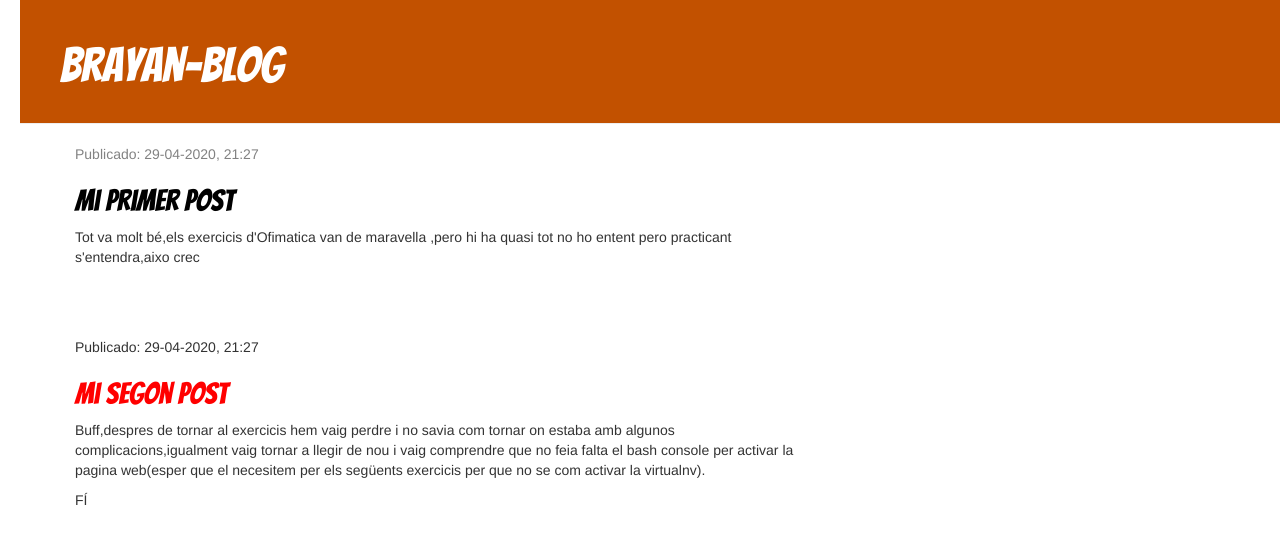
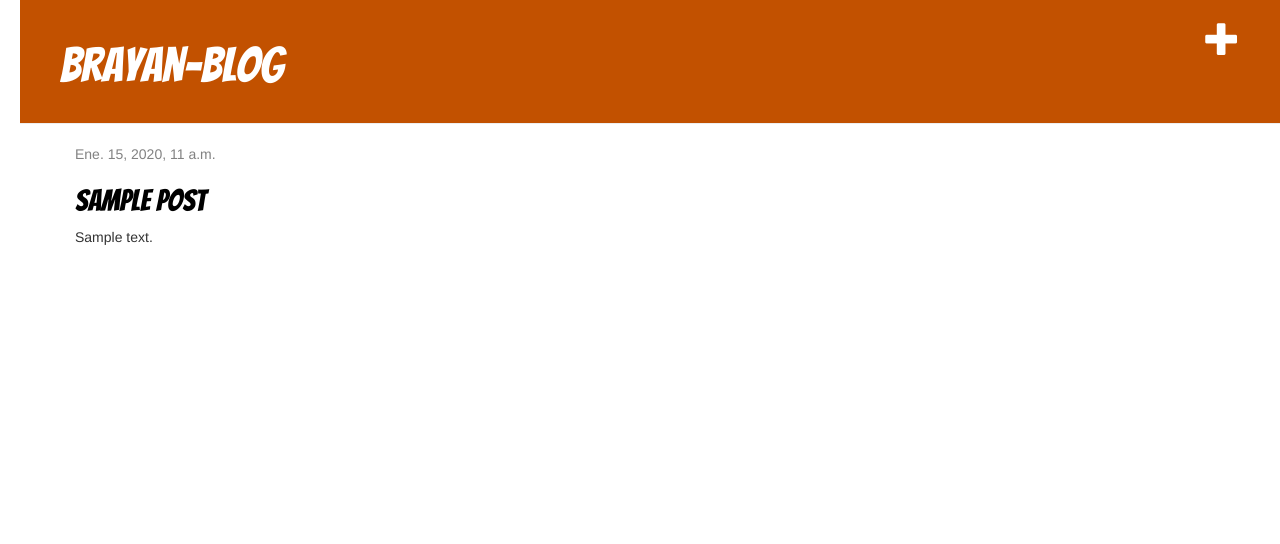
Before and after one commit to NickiWolfssj2/my-first-blog, a Django app: page / in a window 1280 px wide. Shown: the top 544 px of the page. Run offline with Django 3.2, Linux system fonts and the light colour scheme; tables that the repository leaves empty hold one stand-in row (values such as "Sample post"); some libraries are stand-ins or nearby versions.

Commit message:
Versión 2

```diff
--- a/blog/templates/blog/base.html
+++ b/blog/templates/blog/base.html
@@ -9,6 +9,7 @@
     </head>
     <body>
         <div class="page-header">
+            <a href="{% url 'post_new' %}" class="top-menu"><span class="glyphicon glyphicon-plus"></span></a>
             <h1><a href="/">Brayan-Blog</a></h1>
         </div>
         <div class="content container">
--- a/blog/templates/blog/post_detail.html
+++ b/blog/templates/blog/post_detail.html
@@ -7,6 +7,9 @@
                 Publicado: 30-04-2020, 17:23
             </div>
         {% endif %}
+        {% if user.is_authenticated %}
+        <a class="btn btn-default" href="{% url 'post_edit' pk=post.pk %}"><span class="glyphicon glyphicon-pencil"></span></a>
+        {% endif %}
         <h2>Buenas</h2>
         <p>Provat 1,2,3</p>
     </div>
--- a/blog/templates/blog/post_list.html
+++ b/blog/templates/blog/post_list.html
@@ -4,17 +4,11 @@
     {% for post in posts %}
                         <div class="post">
                             <div class="date">
-                                <p>Publicado: 29-04-2020, 21:27</p>
+                                <p>{{ post.published_date }}</p>
                             </div>
-                            <h2><a href="{% url 'post_detail' pk=post.pk %}">Mi primer post</a></h2>
-                            <p>Tot va molt bé,els exercicis d'Ofimatica van de maravella ,pero hi ha quasi tot no ho entent pero practicant s'entendra,aixo crec</p>
+                            <h2><a href="{% url 'post_detail' pk=post.pk %}">{{ post.title }}</a></h2>
+                            <p>{{ post.text|linebreaksbr }}</p>
                         </div>
-                        <div>
-                            <p>Publicado: 29-04-2020, 21:27</p>
-                            <h2><a href="">Mi segon post</a></h2>
-                            <p>Buff,despres de tornar al exercicis hem vaig perdre i no savia com tornar on estaba amb algunos complicacions,igualment vaig tornar a llegir de nou i vaig comprendre que no feia falta el bash console per activar la pagina web(esper que el necesitem per els següents exercicis per que no se com activar la virtualnv). </p>
-                            </div>
-                            <div>FÍ</div>
-                        </div>
+
                     {% endfor %}
 {% endblock %}
--- a/blog/urls.py
+++ b/blog/urls.py
@@ -4,4 +4,6 @@ from django.shortcuts import render, get_object_or_404
 urlpatterns = [
     path('', views.post_list, name='post_list'),
     path('post/<int:pk>/', views.post_detail, name='post_detail'),
+    path('post/new', views.post_new, name='post_new'),
+    path('post/<int:pk>/edit/', views.post_edit, name='post_edit'),
 ]
--- a/blog/views.py
+++ b/blog/views.py
@@ -2,6 +2,8 @@ from django.shortcuts import render
 from django.utils import timezone
 from .models import Post
 from django.shortcuts import render, get_object_or_404
+from .forms import PostForm
+from django.shortcuts import redirect
 # Create your views here.
 def post_list(request):
     posts = Post.objects.filter(published_date__lte=timezone.now()).order_by('published_date')
@@ -10,3 +12,26 @@ def post_list(request):
 def post_detail(request, pk):
     post = get_object_or_404(Post, pk=pk)
     return render(request, 'blog/post_detail.html', {'post': post})
+def post_new(request):
+    if request.method == "POST":
+        form = PostForm(request.POST)
+        if form.is_valid():
+            post = form.save(commit=False)
+            post.author = request.user
+            post.published_date = timezone.now()
+            post.save()
+            return redirect('post_detail', pk=post.pk)
+def post_edit(request, pk):
+    post = get_object_or_404(Post, pk=pk)
+    if request.method == "POST":
+        form = PostForm(request.POST, instance=post)
+        if form.is_valid():
+            post = form.save(commit=False)
+            post.author = request.user
+            post.published_date = timezone.now()
+            post.save()
+            return redirect('post_detail', pk=post.pk)
+
+    else:
+        form = PostForm(instance=post)
+    return render(request, 'blog/post_edit.html', {'form': form})
```
Also changed, not shown: blog/forms.py (added, +9 -0 lines), blog/templates/blog/post_edit.html (added, +10 -0 lines).
